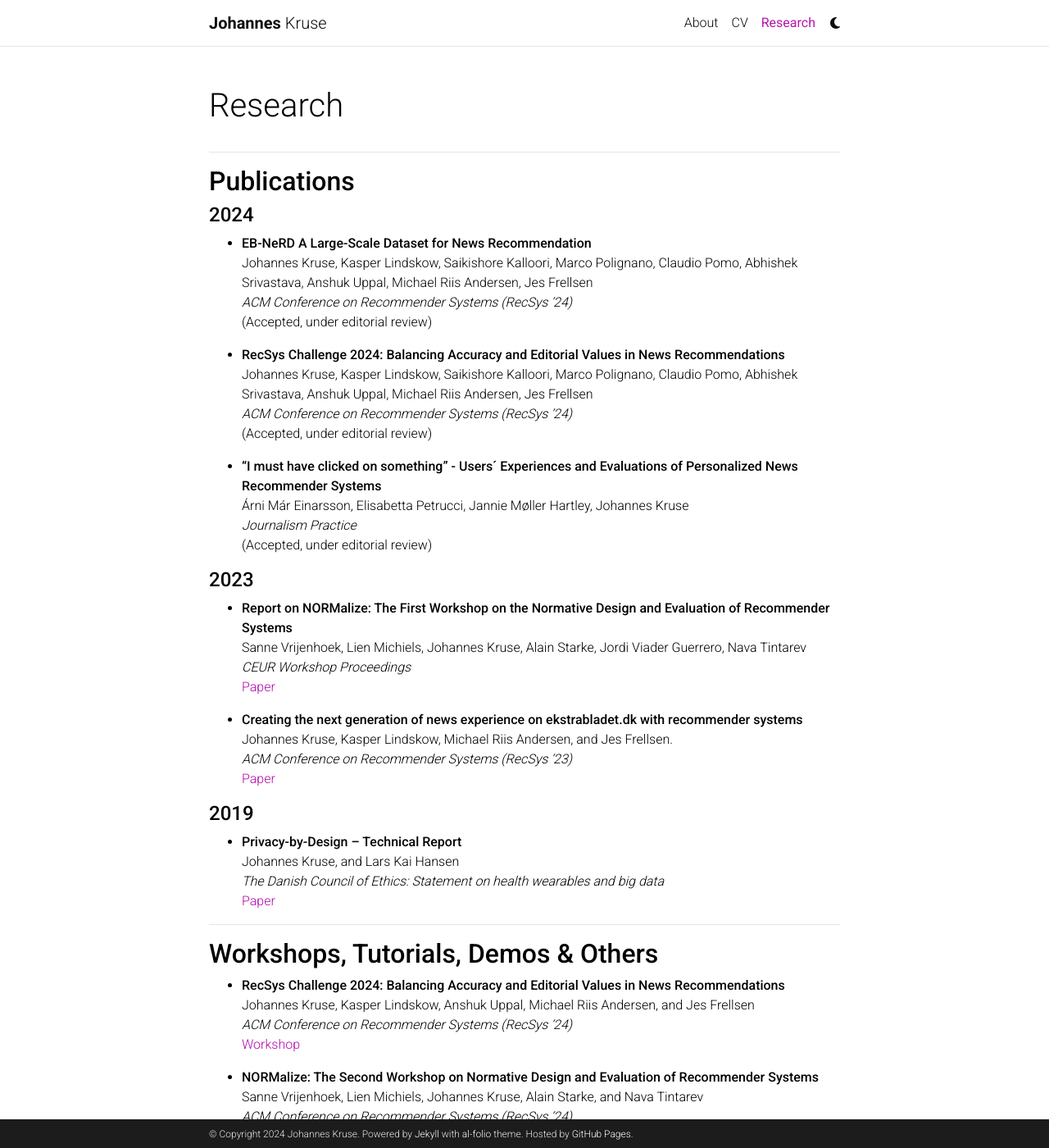
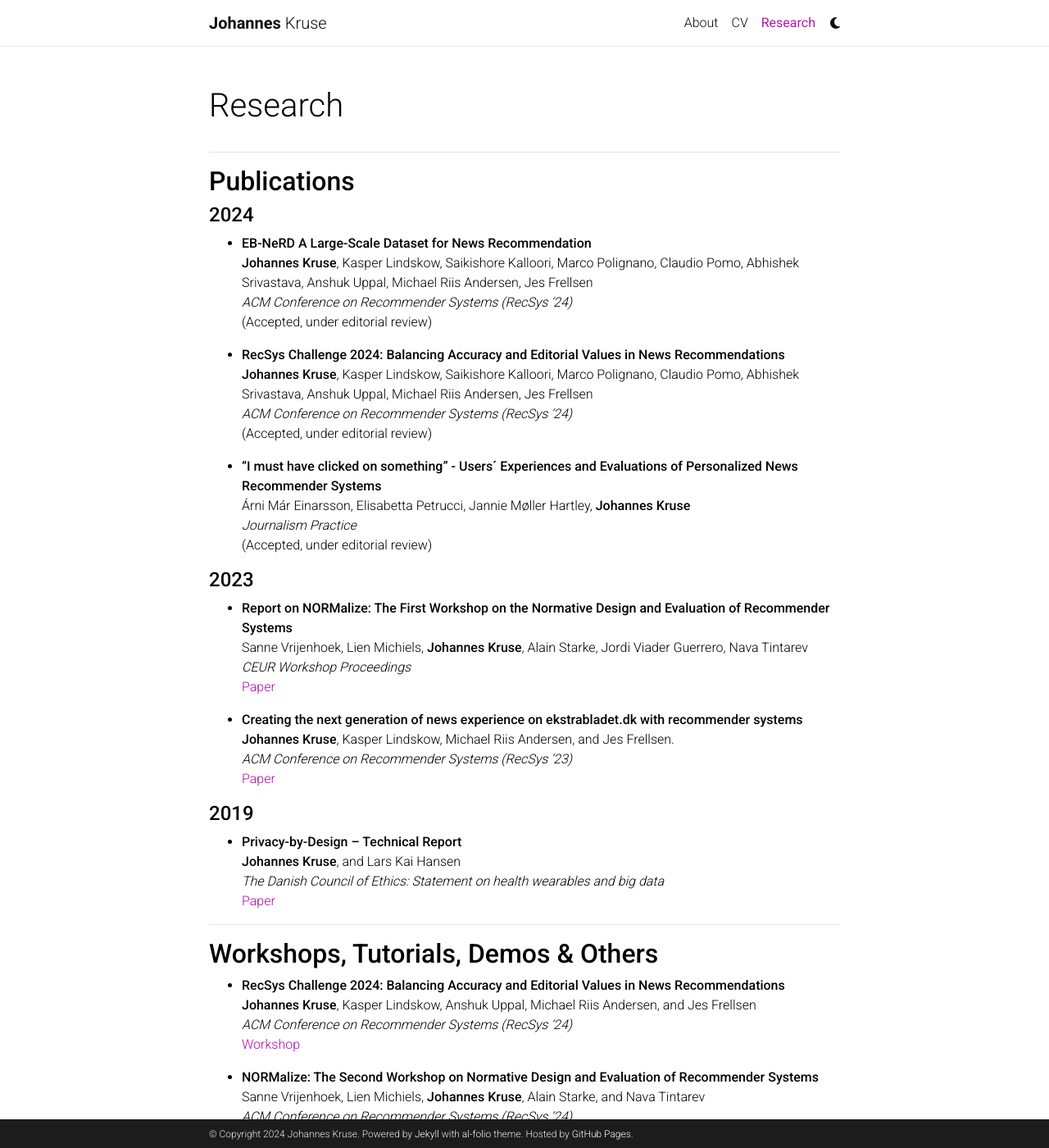
Before and after one commit to johanneskruse/johanneskruse.github.io, a Jekyll site: the page built from _pages/2_publications.md, in a window 1280 px wide and 1400 px high. Shown: the whole window at 82% size. Built offline with Jekyll 4.4.1, drawn with Linux system fonts in a browser that asks for light colours; comment, search, counter and statistics services are not loaded; a style sheet for code colours, icons or effects is not loaded; some of the changed text lies outside the part shown.

Commit message:
make name bold

```diff
--- a/_pages/2_publications.md
+++ b/_pages/2_publications.md
@@ -12,37 +12,37 @@ nav_order: 2
 ## **Publications**
 #### **2024**
 - **EB-NeRD A Large-Scale Dataset for News Recommendation** \
-  Johannes Kruse, Kasper Lindskow, Saikishore Kalloori, Marco Polignano, Claudio Pomo, Abhishek Srivastava, Anshuk Uppal, Michael Riis Andersen, Jes Frellsen \
+  **Johannes Kruse**, Kasper Lindskow, Saikishore Kalloori, Marco Polignano, Claudio Pomo, Abhishek Srivastava, Anshuk Uppal, Michael Riis Andersen, Jes Frellsen \
   *ACM Conference on Recommender Systems (RecSys '24)* \
   (Accepted, under editorial review)
   <!-- TODO: ADD THE PAPER -->
 
 - **RecSys Challenge 2024: Balancing Accuracy and Editorial Values in News Recommendations** \
-  Johannes Kruse, Kasper Lindskow, Saikishore Kalloori, Marco Polignano, Claudio Pomo, Abhishek Srivastava, Anshuk Uppal, Michael Riis Andersen, Jes Frellsen \
+  **Johannes Kruse**, Kasper Lindskow, Saikishore Kalloori, Marco Polignano, Claudio Pomo, Abhishek Srivastava, Anshuk Uppal, Michael Riis Andersen, Jes Frellsen \
   *ACM Conference on Recommender Systems (RecSys '24)* \
   (Accepted, under editorial review)
   <!-- TODO: ADD THE PAPER -->
 
 - **“I must have clicked on something” - Users´ Experiences and Evaluations of Personalized News Recommender Systems** \
-  Árni Már Einarsson, Elisabetta Petrucci, Jannie Møller Hartley, Johannes Kruse \
+  Árni Már Einarsson, Elisabetta Petrucci, Jannie Møller Hartley, **Johannes Kruse** \
   *Journalism Practice* \
   (Accepted, under editorial review)
   <!-- TODO: ADD THE PAPER -->
 
 #### **2023**
 - **Report on NORMalize: The First Workshop on the Normative Design and Evaluation of Recommender Systems** \
-  Sanne Vrijenhoek, Lien Michiels, Johannes Kruse, Alain Starke, Jordi Viader Guerrero, Nava Tintarev \
+  Sanne Vrijenhoek, Lien Michiels, **Johannes Kruse**, Alain Starke, Jordi Viader Guerrero, Nava Tintarev \
   *CEUR Workshop Proceedings* \
   [Paper](https://ceur-ws.org/Vol-3639/)
 
 - **Creating the next generation of news experience on ekstrabladet.dk with recommender systems** \
-  Johannes Kruse, Kasper Lindskow, Michael Riis Andersen, and Jes Frellsen. \
+  **Johannes Kruse**, Kasper Lindskow, Michael Riis Andersen, and Jes Frellsen. \
   *ACM Conference on Recommender Systems (RecSys '23)* \
   [Paper](https://dl.acm.org/doi/10.1145/3604915.3610248)
 
 #### **2019**
 - **Privacy-by-Design – Technical Report** \
-  Johannes Kruse, and Lars Kai Hansen \
+  **Johannes Kruse**, and Lars Kai Hansen \
   *The Danish Council of Ethics: Statement on health wearables and big data* \
   [Paper](https://www.ft.dk/samling/20191/almdel/UER/bilag/2/2095890/index.htm)
 
@@ -50,24 +50,24 @@ nav_order: 2
 ----
 ## **Workshops, Tutorials, Demos & Others**
 - **RecSys Challenge 2024: Balancing Accuracy and Editorial Values in News Recommendations** \
-  Johannes Kruse, Kasper Lindskow, Anshuk Uppal, Michael Riis Andersen, and Jes Frellsen \
+  **Johannes Kruse**, Kasper Lindskow, Anshuk Uppal, Michael Riis Andersen, and Jes Frellsen \
   *ACM Conference on Recommender Systems (RecSys '24)* \
   [Workshop](https://recsys.eb.dk/)
   <!-- TODO: ADD THE PAPER -->
 
 - **NORMalize: The Second Workshop on Normative Design and Evaluation of Recommender Systems** \
-  Sanne Vrijenhoek, Lien Michiels, Johannes Kruse, Alain Starke, and Nava Tintarev \
+  Sanne Vrijenhoek, Lien Michiels, **Johannes Kruse**, Alain Starke, and Nava Tintarev \
   *ACM Conference on Recommender Systems (RecSys '24)* \
   [Workshop](https://sites.google.com/view/normalizeworkshop/recsys24?authuser=0)
   <!-- TODO: ADD THE PAPER -->
 
 - **NORMalize: A Tutorial on the Normative Design and Evaluation of Information Access Systems** \
-  Johannes Kruse, Lien Michiels, Alain Starke, Nava Tintarev, Sanne Vrijenhoek \
+  **Johannes Kruse**, Lien Michiels, Alain Starke, Nava Tintarev, Sanne Vrijenhoek \
   Proceedings of the 2024 Conference on Human Information Interaction and Retrieval (CHIIR '24) \
   [Paper](https://dl.acm.org/doi/pdf/10.1145/3627508.3638319) | [Workshop](https://sites.google.com/view/normalizeworkshop/chiir24?authuser=0)
 
 - **NORMalize: The First Workshop on Normative Design and Evaluation of Recommender Systems** \
-  Sanne Vrijenhoek, Lien Michiels, Johannes Kruse,  Jordi Viader Guerrero, Alain Starke, and Nava Tintarev \
+  Sanne Vrijenhoek, Lien Michiels, **Johannes Kruse**,  Jordi Viader Guerrero, Alain Starke, and Nava Tintarev \
   *ACM Conference on Recommender Systems (RecSys '23)* \
   [Paper](https://doi.org/10.1145/3604915.3608757) | [Workshop](https://sites.google.com/view/normalizeworkshop/recsys23?authuser=0)
 
```
